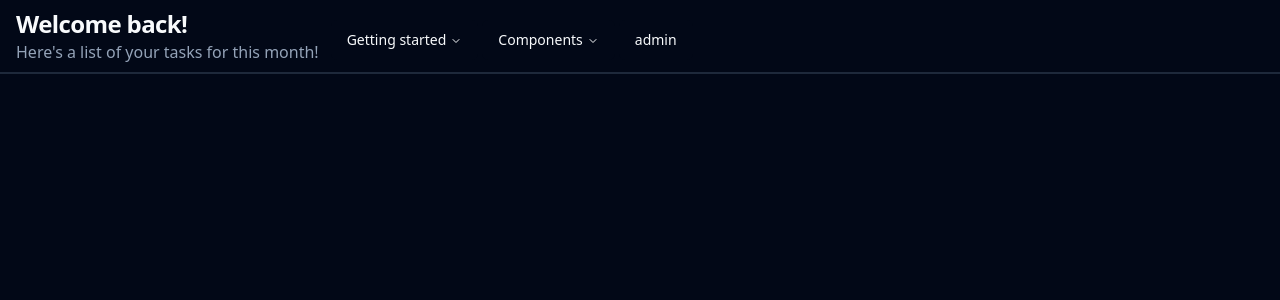
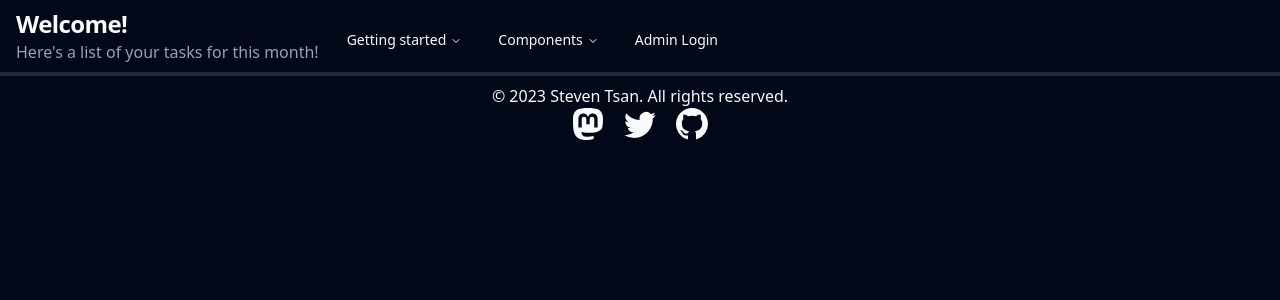
Before and after one commit to steven31518/vite-hongSheng, a React (Vite) app: page /admin in a window 1280 px wide. Shown: the top 300 px of the page. Built offline with nearby package versions, Linux system fonts and the light colour scheme.

Commit message:
created Products on sales page

```diff
--- a/src/App.tsx
+++ b/src/App.tsx
@@ -4,15 +4,18 @@ import DashBoard from "./pages/admin/DashBoard";
 import AdminProducts from "./pages/admin/AdminProduct";
 import AdminCoupons from "./pages/admin/AdminCoupons";
 import AdminOrders from "./pages/admin/AdminOrders";
-import Home from "./pages/front/Home";
+import FrontLayout from "./pages/front/FrontLayout";
+import Products from "./pages/front/Products";
 import { ThemeProvider } from "./components/ThemeProvider";
 function App() {
   return (
     <div className="App">
       <ThemeProvider defualtTheme="dark" storageKey="vite-ui-theme">
         <Routes>
-          <Route path="/" element={<Home />}></Route>
-          <Route></Route>
+          <Route path="/" element={<FrontLayout />}>
+            <Route path="/home" element={<div>Home</div>} />
+            <Route path="/products" element={<Products />} />
+          </Route>
           <Route path="/login" element={<Login />} />
           <Route path="/admin" element={<DashBoard />}>
             <Route path="products" element={<AdminProducts />} />
--- a/src/components/ClientNavigation.tsx
+++ b/src/components/ClientNavigation.tsx
@@ -108,7 +108,7 @@ const ClientNavigation = () => {
         <NavigationMenuItem>
           <Link to="/login">
             <NavigationMenuLink className={navigationMenuTriggerStyle()}>
-              admin
+              Admin Login
             </NavigationMenuLink>
           </Link>
         </NavigationMenuItem>
--- a/src/lib/api/index.ts
+++ b/src/lib/api/index.ts
@@ -6,7 +6,7 @@ import {
   updateProduct,
   deleteProduct,
 } from "./products";
-
+import { getProductsInPage } from "./onSales";
 const apiPath: string = import.meta.env.VITE_API_PATH;
 
 export const api = {
@@ -22,4 +22,7 @@ export const api = {
     updateProduct: updateProduct(apiPath),
     deleteProduct: deleteProduct(apiPath),
   },
+  onSales: {
+    getProductsInPage: getProductsInPage(apiPath),
+  },
 };
--- /dev/null
+++ b/src/lib/api/onSales/index.ts
@@ -0,0 +1,15 @@
+import axios from "axios";
+import { AxiosError } from "axios";
+
+export const getProductsInPage = (apiPath: string) => {
+  return async (page: string, category: string) => {
+    try {
+      const response = await axios.get(
+        `/v2/api/${apiPath}/products?page=${page}&category=${category}`
+      );
+      return response.data;
+    } catch (e) {
+      return (e as AxiosError).response?.data;
+    }
+  };
+};
--- /dev/null
+++ b/src/pages/front/FrontLayout.tsx
@@ -0,0 +1,79 @@
+import { Outlet, Link } from "react-router-dom";
+import ClientNavigation from "@/components/ClientNavigation";
+
+const FrontLayout = () => {
+  return (
+    <div className=" h-full flex-1 flex-col  md:flex">
+      <div className="flex items-center justify-start space-y-2 space-x-3  border-b-2 border-solid border-border px-4 py-2">
+        <div>
+          <Link to="/">
+            <h2 className="text-2xl font-bold tracking-tight">Welcome!</h2>
+          </Link>
+          <p className="text-muted-foreground">
+            Here&apos;s a list of your tasks for this month!
+          </p>
+        </div>
+        <div className="flex items-center space-x-3">
+          <ClientNavigation />
+        </div>
+      </div>
+
+      <Outlet />
+
+      <div className="flex items-center justify-center space-y-2 border-t-2 border-solid border-border px-4 py-2">
+        <footer>
+          &copy; {new Date().getFullYear()} Steven Tsan. All rights reserved.
+          <div className="social-links flex justify-center space-x-5">
+            <a href="https://m.webtoo.ls/@astro" target="_blank">
+              <span className="sr-only">Follow Astro on Mastodon</span>
+              <svg
+                viewBox="0 0 16 16"
+                aria-hidden="true"
+                width="32"
+                height="32"
+                astro-icon="social/mastodon"
+              >
+                <path
+                  fill="currentColor"
+                  d="M11.19 12.195c2.016-.24 3.77-1.475 3.99-2.603.348-1.778.32-4.339.32-4.339 0-3.47-2.286-4.488-2.286-4.488C12.062.238 10.083.017 8.027 0h-.05C5.92.017 3.942.238 2.79.765c0 0-2.285 1.017-2.285 4.488l-.002.662c-.004.64-.007 1.35.011 2.091.083 3.394.626 6.74 3.78 7.57 1.454.383 2.703.463 3.709.408 1.823-.1 2.847-.647 2.847-.647l-.06-1.317s-1.303.41-2.767.36c-1.45-.05-2.98-.156-3.215-1.928a3.614 3.614 0 0 1-.033-.496s1.424.346 3.228.428c1.103.05 2.137-.064 3.188-.189zm1.613-2.47H11.13v-4.08c0-.859-.364-1.295-1.091-1.295-.804 0-1.207.517-1.207 1.541v2.233H7.168V5.89c0-1.024-.403-1.541-1.207-1.541-.727 0-1.091.436-1.091 1.296v4.079H3.197V5.522c0-.859.22-1.541.66-2.046.456-.505 1.052-.764 1.793-.764.856 0 1.504.328 1.933.983L8 4.39l.417-.695c.429-.655 1.077-.983 1.934-.983.74 0 1.336.259 1.791.764.442.505.661 1.187.661 2.046v4.203z"
+                ></path>
+              </svg>
+            </a>
+            <a href="https://twitter.com/astrodotbuild" target="_blank">
+              <span className="sr-only">Follow Astro on Twitter</span>
+              <svg
+                viewBox="0 0 16 16"
+                aria-hidden="true"
+                width="32"
+                height="32"
+                astro-icon="social/twitter"
+              >
+                <path
+                  fill="currentColor"
+                  d="M5.026 15c6.038 0 9.341-5.003 9.341-9.334 0-.14 0-.282-.006-.422A6.685 6.685 0 0 0 16 3.542a6.658 6.658 0 0 1-1.889.518 3.301 3.301 0 0 0 1.447-1.817 6.533 6.533 0 0 1-2.087.793A3.286 3.286 0 0 0 7.875 6.03a9.325 9.325 0 0 1-6.767-3.429 3.289 3.289 0 0 0 1.018 4.382A3.323 3.323 0 0 1 .64 6.575v.045a3.288 3.288 0 0 0 2.632 3.218 3.203 3.203 0 0 1-.865.115 3.23 3.23 0 0 1-.614-.057 3.283 3.283 0 0 0 3.067 2.277A6.588 6.588 0 0 1 .78 13.58a6.32 6.32 0 0 1-.78-.045A9.344 9.344 0 0 0 5.026 15z"
+                ></path>
+              </svg>
+            </a>
+            <a href="https://github.com/withastro/astro" target="_blank">
+              <span className="sr-only">Go to Astro's GitHub repo</span>
+              <svg
+                viewBox="0 0 16 16"
+                aria-hidden="true"
+                width="32"
+                height="32"
+                astro-icon="social/github"
+              >
+                <path
+                  fill="currentColor"
+                  d="M8 0C3.58 0 0 3.58 0 8c0 3.54 2.29 6.53 5.47 7.59.4.07.55-.17.55-.38 0-.19-.01-.82-.01-1.49-2.01.37-2.53-.49-2.69-.94-.09-.23-.48-.94-.82-1.13-.28-.15-.68-.52-.01-.53.63-.01 1.08.58 1.23.82.72 1.21 1.87.87 2.33.66.07-.52.28-.87.51-1.07-1.78-.2-3.64-.89-3.64-3.95 0-.87.31-1.59.82-2.15-.08-.2-.36-1.02.08-2.12 0 0 .67-.21 2.2.82.64-.18 1.32-.27 2-.27.68 0 1.36.09 2 .27 1.53-1.04 2.2-.82 2.2-.82.44 1.1.16 1.92.08 2.12.51.56.82 1.27.82 2.15 0 3.07-1.87 3.75-3.65 3.95.29.25.54.73.54 1.48 0 1.07-.01 1.93-.01 2.2 0 .21.15.46.55.38A8.012 8.012 0 0 0 16 8c0-4.42-3.58-8-8-8z"
+                ></path>
+              </svg>
+            </a>
+          </div>
+        </footer>
+      </div>
+    </div>
+  );
+};
+
+export default FrontLayout;
--- a/src/pages/front/Home.tsx
+++ /dev/null
@@ -1,27 +0,0 @@
-import { Outlet, Link } from "react-router-dom";
-import ClientNavigation from "@/components/ClientNavigation";
-
-const Home = () => {
-  return (
-    <div className=" h-full flex-1 flex-col  md:flex">
-      <div className="flex items-center justify-start space-y-2 space-x-3  border-b-2 border-solid border-border px-4 py-2">
-        <div>
-          <Link to="/">
-            <h2 className="text-2xl font-bold tracking-tight">Welcome back!</h2>
-          </Link>
-          <p className="text-muted-foreground">
-            Here&apos;s a list of your tasks for this month!
-          </p>
-        </div>
-        <div className="flex items-center space-x-3">
-          <ClientNavigation />
-        </div>
-      </div>
-      <div className="grid grid-cols-12 gap-4 w-full">
-        <Outlet />
-      </div>
-    </div>
-  );
-};
-
-export default Home;
--- /dev/null
+++ b/src/pages/front/Products.tsx
@@ -0,0 +1,59 @@
+import { useAppDispatch } from "@/store";
+import { useAppSelector } from "@/store";
+import { getProductsInPage } from "@/slice/onSalesSlice";
+import { Button } from "@/components/ui/button";
+import FullscreenLoading from "@/components/FullscreenLoading";
+import {
+  Card,
+  CardContent,
+  CardDescription,
+  CardFooter,
+  CardHeader,
+  CardTitle,
+} from "@/components/ui/card";
+import { useEffect } from "react";
+
+const Products = () => {
+  const { products, loading } = useAppSelector((state) => state.onSalesData);
+  const dispatch = useAppDispatch();
+
+  useEffect(() => {
+    dispatch(getProductsInPage({ page: "1", category: "" }));
+  }, [dispatch]);
+
+  return (
+    <div className="grid grid-cols-2 lg:grid-cols-4 gap-4 w-full py-4 px-4">
+      {loading && <FullscreenLoading />}
+      {products.map((product) => {
+        return (
+          <Card className="" key={product.id}>
+            <CardHeader>
+              <CardTitle>{product.title}</CardTitle>
+              <CardDescription>{product.description}</CardDescription>
+            </CardHeader>
+            <CardContent>
+              <div className="grid w-full items-center gap-4">
+                <div className="border-0 mb-4 relative h-[220px]">
+                  <img
+                    src={product.imageUrl}
+                    alt="image"
+                    className="object-cover h-full w-full"
+                  />
+                </div>
+                <div className="flex flex-col space-y-1.5">
+                  <p>{product.content}</p>
+                  <small className="mt-3">NT${product.price}</small>
+                </div>
+              </div>
+            </CardContent>
+            <CardFooter className="flex justify-center">
+              <Button variant={"outline"}>More Detail</Button>
+            </CardFooter>
+          </Card>
+        );
+      })}
+    </div>
+  );
+};
+
+export default Products;
--- /dev/null
+++ b/src/slice/onSalesSlice.ts
@@ -0,0 +1,72 @@
+import { createSlice, createAsyncThunk } from "@reduxjs/toolkit";
+import { api } from "@/lib/api";
+type productDataWithId = {
+  category: string;
+  content: string;
+  description: string;
+  id: string;
+  imageUrl: string;
+  imagesUrl: string[];
+  is_enabled: number;
+  num: number;
+  origin_price: number;
+  price: number;
+  title: string;
+  unit: string;
+};
+type responseType = {
+  success: boolean;
+  products: productDataWithId[];
+  messages: [];
+  pagination: {
+    total_pages: number;
+    current_page: number;
+    has_pre: boolean;
+    has_next: boolean;
+    category: string;
+  };
+};
+
+export const getProductsInPage = createAsyncThunk(
+  "onSales/fetchProductsInPage",
+  async (payload: { page: string; category: string }) => {
+    const { page, category } = payload;
+    const response = await api.onSales.getProductsInPage(page, category);
+    return response as unknown as responseType;
+  }
+);
+
+export const onSalesSlice = createSlice({
+  name: "onSales",
+  initialState: {
+    products: [] as productDataWithId[],
+    totalPage: 0,
+    currentPage: 0,
+    loading: false,
+    success: false,
+  },
+  reducers: {},
+  extraReducers: (builder) => {
+    builder.addCase(getProductsInPage.pending, (state) => {
+      state.loading = true;
+    });
+    builder.addCase(getProductsInPage.fulfilled, (state, action) => {
+      state.loading = false;
+      if (action.payload.success) {
+        const { pagination, products, success } = action.payload;
+        state.products = products;
+        state.success = success;
+        state.totalPage = pagination.total_pages;
+        state.currentPage = pagination.current_page;
+      } else {
+        state.products = [];
+        state.success = false;
+      }
+    });
+    builder.addCase(getProductsInPage.rejected, (state) => {
+      state.loading = false;
+    });
+  },
+});
+
+export default onSalesSlice.reducer;
--- a/src/store.ts
+++ b/src/store.ts
@@ -2,6 +2,7 @@ import { configureStore } from "@reduxjs/toolkit";
 import loginReducer from "@/slice/loginSlice";
 import productsReducer from "@/slice/productsSlice";
 import adminActionReducer from "./slice/adminActionSlice";
+import onSalesReducer from "./slice/onSalesSlice";
 import { TypedUseSelectorHook, useDispatch, useSelector } from "react-redux";
 import logger from "redux-logger";
 
@@ -10,6 +11,7 @@ export const store = configureStore({
     loginData: loginReducer,
     productsData: productsReducer,
     adminActionData: adminActionReducer,
+    onSalesData: onSalesReducer,
   },
   middleware: (getDefaultMiddleware) => getDefaultMiddleware().concat(logger),
 });
```
